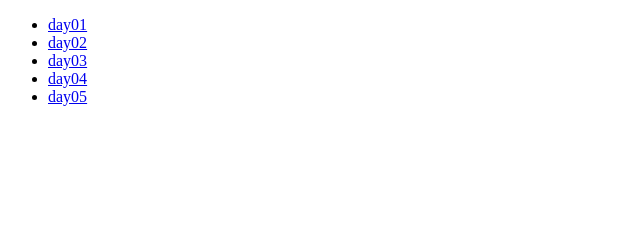
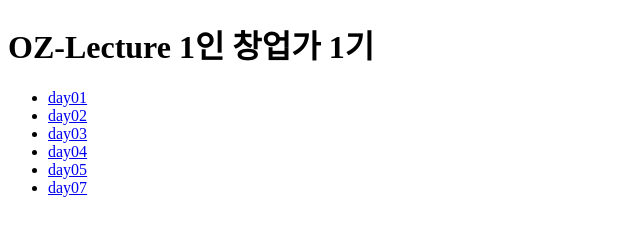
Before and after one commit to HongTaeGyun00/oz-lecture, a plain HTML site: page index.html in a window 1280 px wide. Shown: the whole page, without its empty margins (0-640 px from the left). Drawn offline with Linux system fonts and the light colour scheme.

Commit message:
Update index.html

```diff
--- a/index.html
+++ b/index.html
@@ -5,12 +5,14 @@
     <title>OZ-Lecture 1인 창업가 1기</title>
   </head>
   <body>
+    <h1>OZ-Lecture 1인 창업가 1기</h1>
     <ul>
       <li><a href="day01/first.html">day01</a></li>
       <li><a href="day02/form.html">day02</a></li>
       <li><a href="day03/my-website.html">day03</a></li>
       <li><a href="day04/my-view.html">day04</a></li>
       <li><a href="day05/media/index.html">day05</a></li>
+      <li><a href="day07/media/form.html">day07</a></li>
     </ul>
   </body>
 </html>
```
